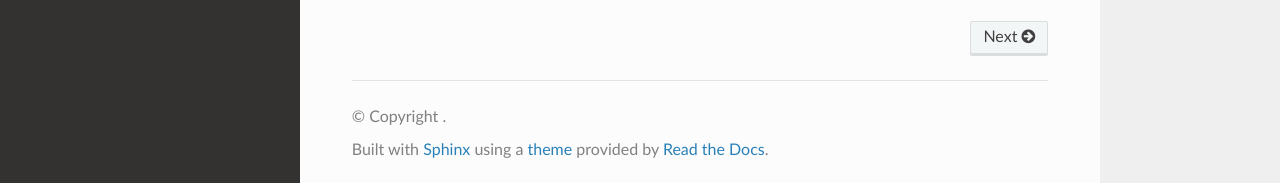
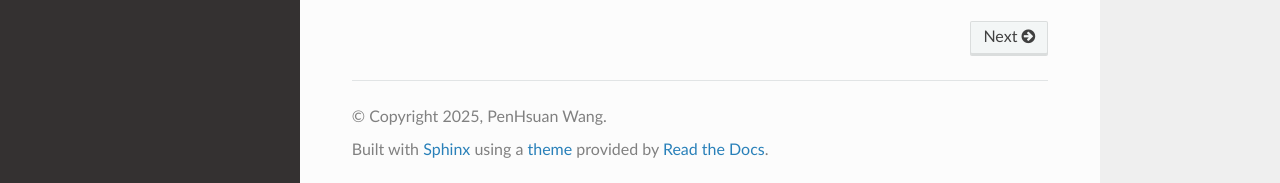
Before and after one commit to PenHsuanWang/travel-tracker, a Sphinx documentation site: the page built from server/docs/index.rst, in a window 1280 px wide and 1190 px high. Shown: the part 1004-1187 px from the top of the window. Built offline with Sphinx 7.4.7 and the Read the Docs theme 3.1.0, drawn with Linux system fonts in a browser that asks for light colours; part of the change alters nothing that is shown.

```diff
--- a/server/docs/conf.py
+++ b/server/docs/conf.py
@@ -14,6 +14,7 @@ sys.path.insert(0, str(SERVER_DIR))
 project = "Travel Tracker Backend"
 author = "PenHsuan Wang"
 release = os.getenv("BACKEND_VERSION", "0.1.0")
+copyright = f"{datetime.now().year}, {author}"
 
 # See https://www.sphinx-doc.org/en/master/usage/extensions/index.html
 extensions = [
```
